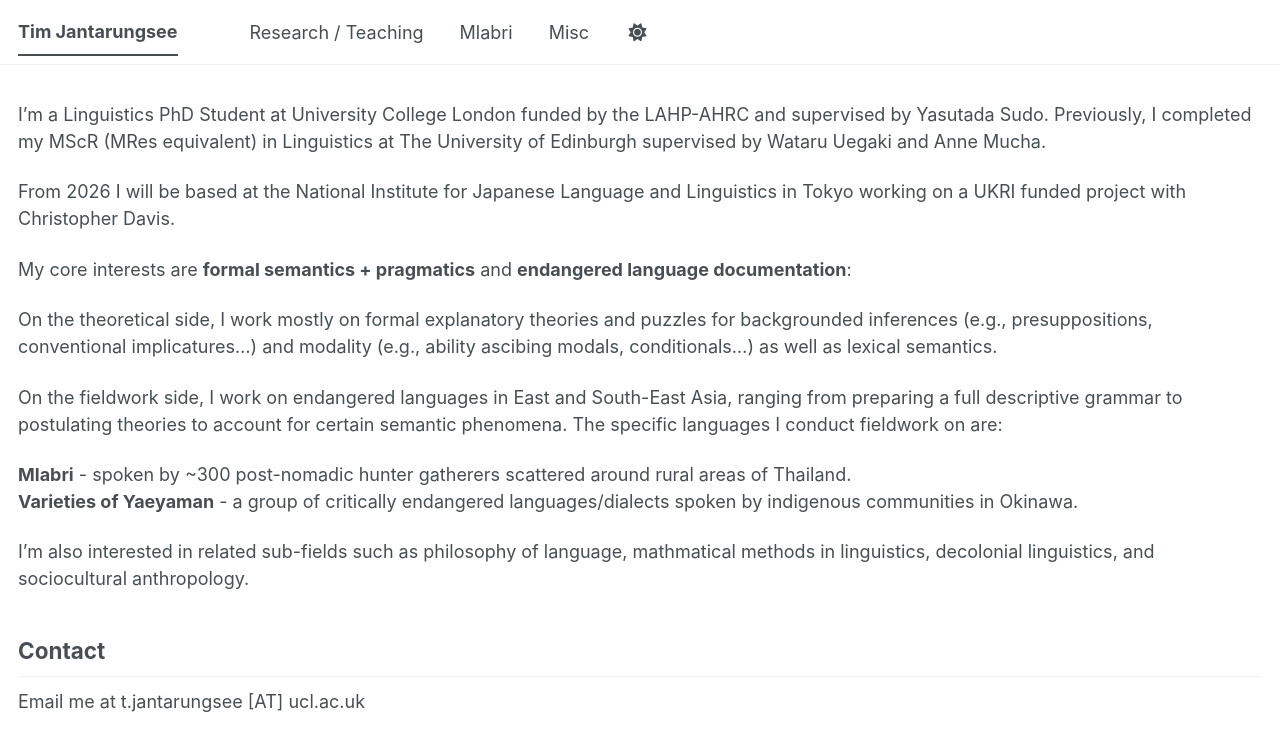
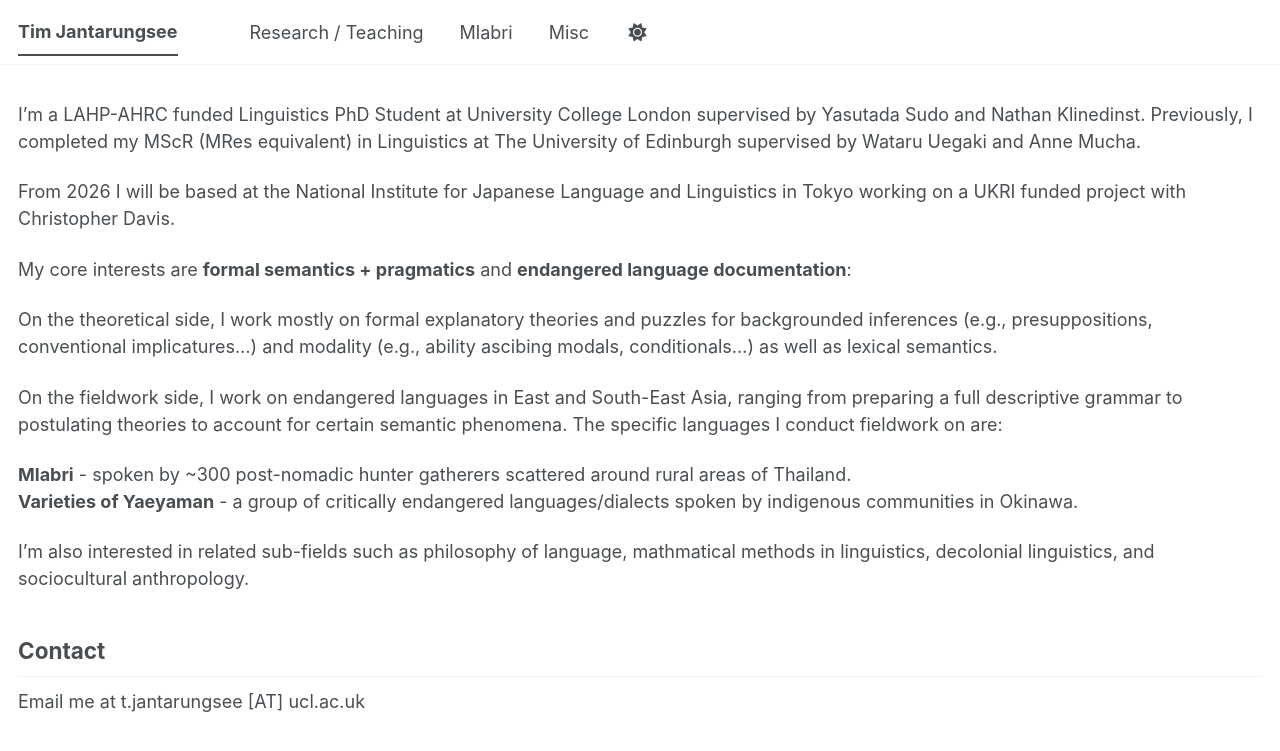
Before and after one commit to timjantarungsee/timjantarungsee.github.io, a Jekyll site: the page built from _pages/about.md, in a window 1280 px wide. Shown: the top 751 px of the page. Built offline with Jekyll 4.4.1, drawn with Linux system fonts in a browser that asks for light colours; a script bundle is joined from its source files by our own code; library files that are not in the unit come from our copies.

Commit message:
Update about.md

```diff
--- a/_pages/about.md
+++ b/_pages/about.md
@@ -7,7 +7,7 @@ redirect_from:
   - /about.html
 ---
 
-I'm a Linguistics PhD Student at University College London funded by the LAHP-AHRC and supervised by Yasutada Sudo. Previously, I completed my MScR (MRes equivalent) in Linguistics at The University of Edinburgh supervised by Wataru Uegaki and Anne Mucha.
+I'm a LAHP-AHRC funded Linguistics PhD Student at University College London supervised by Yasutada Sudo and Nathan Klinedinst. Previously, I completed my MScR (MRes equivalent) in Linguistics at The University of Edinburgh supervised by Wataru Uegaki and Anne Mucha.
 
 From 2026 I will be based at the National Institute for Japanese Language and Linguistics in Tokyo working on a UKRI funded project with Christopher Davis.
 
```
